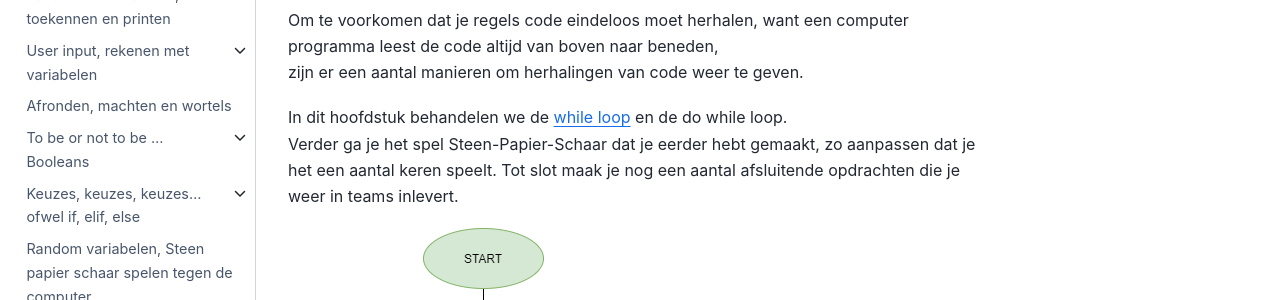
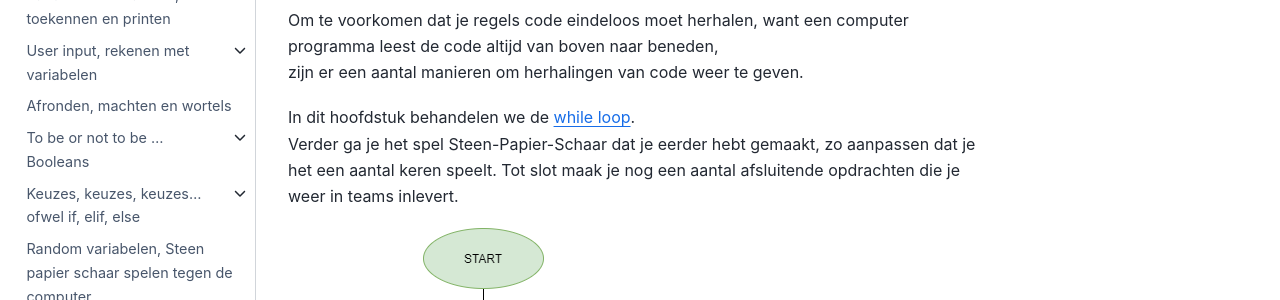
Before and after one commit to nerdyJuffie/PythonProgrammeren, a Jupyter Book: the page built from book/some_content/hoofdstuk7.md, in a window 1280 px wide and 1103 px high. Shown: the part 255-555 px from the top of the window. Built offline with Jupyter Book 1.0.4 settings and Sphinx 7.4.7 and the Sphinx Book theme 1.1.4, drawn with Linux system fonts in a browser that asks for light colours; pages that are not in the unit, such as notebooks, are missing from menus; comment, search, counter and statistics services are not loaded.

Commit message:
Update hoofdstuk7.md

```diff
--- a/book/some_content/hoofdstuk7.md
+++ b/book/some_content/hoofdstuk7.md
@@ -5,7 +5,7 @@
 Om te voorkomen dat je regels code eindeloos moet herhalen, want een computer programma leest de code altijd van boven naar beneden,
 zijn er een aantal manieren om herhalingen van code weer te geven.
 
-In dit hoofdstuk behandelen we de [while loop](while.ipynb) en de do while loop.
+In dit hoofdstuk behandelen we de [while loop](while.ipynb).
 Verder ga je het spel Steen-Papier-Schaar dat je eerder hebt gemaakt, zo aanpassen dat je het een aantal keren speelt.
 Tot slot maak je nog een aantal afsluitende opdrachten die je weer in teams inlevert.
 
```
